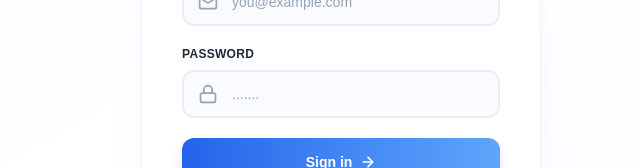
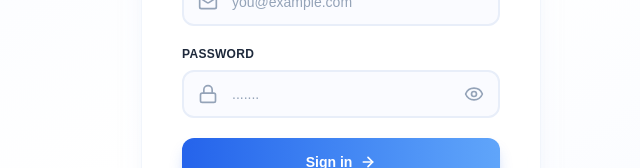
Before and after one commit to kshiitij3/studygenie_Ai_learning_Assistant, a React (Vite) app in the folder frontend/StudyGenie/: page /login in a window 1280 px wide. Shown: the part 362-530 px from the top of the page, without its empty margins (299-939 px from the left). Built offline with nearby package versions, Linux system fonts and the light colour scheme.

Commit message:
feat: add password visibility toggle to login and registration forms

```diff
--- a/frontend/StudyGenie/src/pages/Auth/LoginPage.jsx
+++ b/frontend/StudyGenie/src/pages/Auth/LoginPage.jsx
@@ -2,12 +2,13 @@
 import { Link, useNavigate } from 'react-router-dom';
 import { useAuth } from '../../context/AuthContext.jsx';
 import authService from '../../services/authservice.js';
-import { BrainCircuit, Mail, Lock, ArrowRight} from 'lucide-react';
+import { BrainCircuit, Mail, Lock, ArrowRight, Eye, EyeOff } from 'lucide-react';
 import toast from 'react-hot-toast';
 
 const LoginPage = () => {
   const [email, setEmail] = useState('');
   const [password, setPassword] = useState('');
+  const [showPassword, setShowPassword] = useState(false);
   const [error, setError] = useState('');
   const [loading, setLoading] = useState(false);
   const [focusedField, setFocusedField] = useState(null)
@@ -88,14 +89,23 @@
                     <Lock className='h-5 w-5' strokeWidth={2} />
                   </div>
                   <input
-                    type='password'
+                    type={showPassword ? 'text' : 'password'}
                     value={password}
                     onChange={(e) => setPassword(e.target.value)}
                     onFocus={() => setFocusedField('password')}
                     onBlur={() => setFocusedField(null)}
-                    className='w-full h-12 pl-12 pr-4 border-2 border-slate-200 rounded-xl bg-slate-50/50 text-slate-900 placeholder-slate-400 text-sm font-medium transition-all duration-200 focus:outline-none focus:border-emerald-500 focus:bg-white focus:shadow-lg focus:shadow-emerald-500/10'
+                    className='w-full h-12 pl-12 pr-12 border-2 border-slate-200 rounded-xl bg-slate-50/50 text-slate-900 placeholder-slate-400 text-sm font-medium transition-all duration-200 focus:outline-none focus:border-emerald-500 focus:bg-white focus:shadow-lg focus:shadow-emerald-500/10'
                     placeholder='.......'
                     />
+                  <button
+                    type='button'
+                    onClick={() => setShowPassword((visible) => !visible)}
+                    className='absolute inset-y-0 right-0 px-4 flex items-center text-slate-400 hover:text-emerald-600 focus:outline-none focus:text-emerald-600'
+                    aria-label={showPassword ? 'Hide password' : 'Show password'}
+                    aria-pressed={showPassword}
+                  >
+                    {showPassword ? <EyeOff className='h-5 w-5' /> : <Eye className='h-5 w-5' />}
+                  </button>
                 </div>
               </div>
 
--- a/frontend/StudyGenie/src/pages/Auth/RegisterPage.jsx
+++ b/frontend/StudyGenie/src/pages/Auth/RegisterPage.jsx
@@ -1,7 +1,7 @@
 import React, { useState } from 'react';
 import { Link, useNavigate } from 'react-router-dom';
 import authService from '../../services/authservice.js';
-import { BrainCircuit, Mail, Lock, ArrowRight, User } from 'lucide-react';
+import { BrainCircuit, Mail, Lock, ArrowRight, User, Eye, EyeOff } from 'lucide-react';
 import toast from 'react-hot-toast';
 
 
@@ -9,6 +9,7 @@
     const[username,setUsername] = useState("");
     const [email, setEmail] = useState("");
     const [password, setPassword] = useState("");
+    const [showPassword, setShowPassword] = useState(false);
     const [error, setError] = useState("");
     const [loading, setLoading] = useState(false);
     const [focusedField, setFocusedField] = useState(null)
@@ -118,14 +119,23 @@
                     <Lock className="h-5 w-5" strokeWidth={2} />
                    </div>
                    <input
-                   type="password"
+                   type={showPassword ? 'text' : 'password'}
                    value={password}
                    onChange={(e)=>setPassword(e.target.value)}
                    onFocus={()=> setFocusedField("password")}
                    onBlur={()=> setFocusedField(null)}
-                   className='w-full h-12 pl-12 pr-4 border-2 border-slate-200 rounded-xl bg-slate-50/50 text-slate-900 placeholder-slate-400 text-sm font-medium transition-all duration-200 focus:outline-none focus:border-emerald-500 focus:bg-white focus:shadow-lg focus:shadow-emerald-500/10'
+                   className='w-full h-12 pl-12 pr-12 border-2 border-slate-200 rounded-xl bg-slate-50/50 text-slate-900 placeholder-slate-400 text-sm font-medium transition-all duration-200 focus:outline-none focus:border-emerald-500 focus:bg-white focus:shadow-lg focus:shadow-emerald-500/10'
                    placeholder="**********"
                    />
+                   <button
+                    type='button'
+                    onClick={() => setShowPassword((visible) => !visible)}
+                    className='absolute inset-y-0 right-0 px-4 flex items-center text-slate-400 hover:text-emerald-600 focus:outline-none focus:text-emerald-600'
+                    aria-label={showPassword ? 'Hide password' : 'Show password'}
+                    aria-pressed={showPassword}
+                   >
+                    {showPassword ? <EyeOff className='h-5 w-5' /> : <Eye className='h-5 w-5' />}
+                   </button>
                   </div>
                  </div>
 
```
